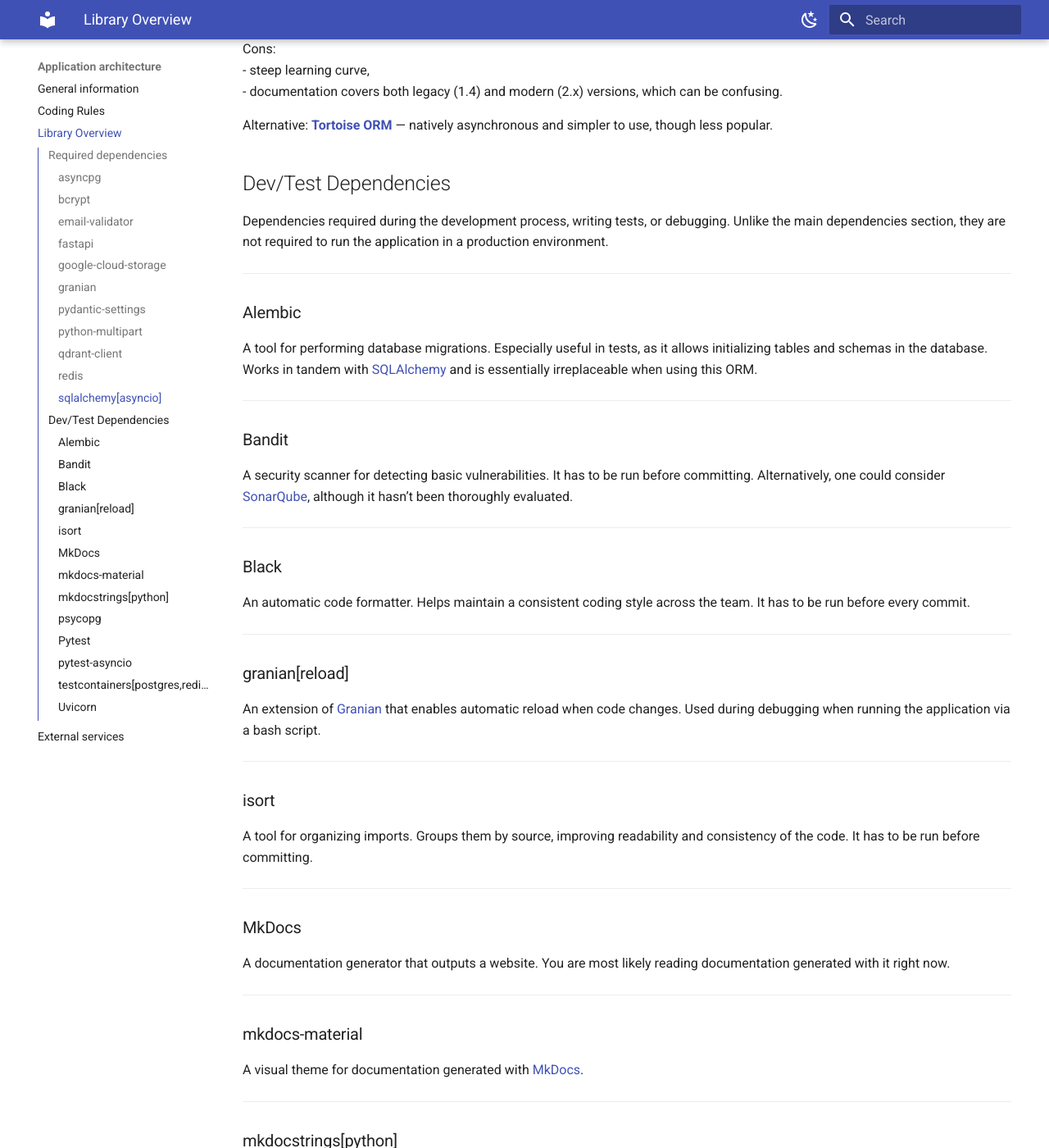
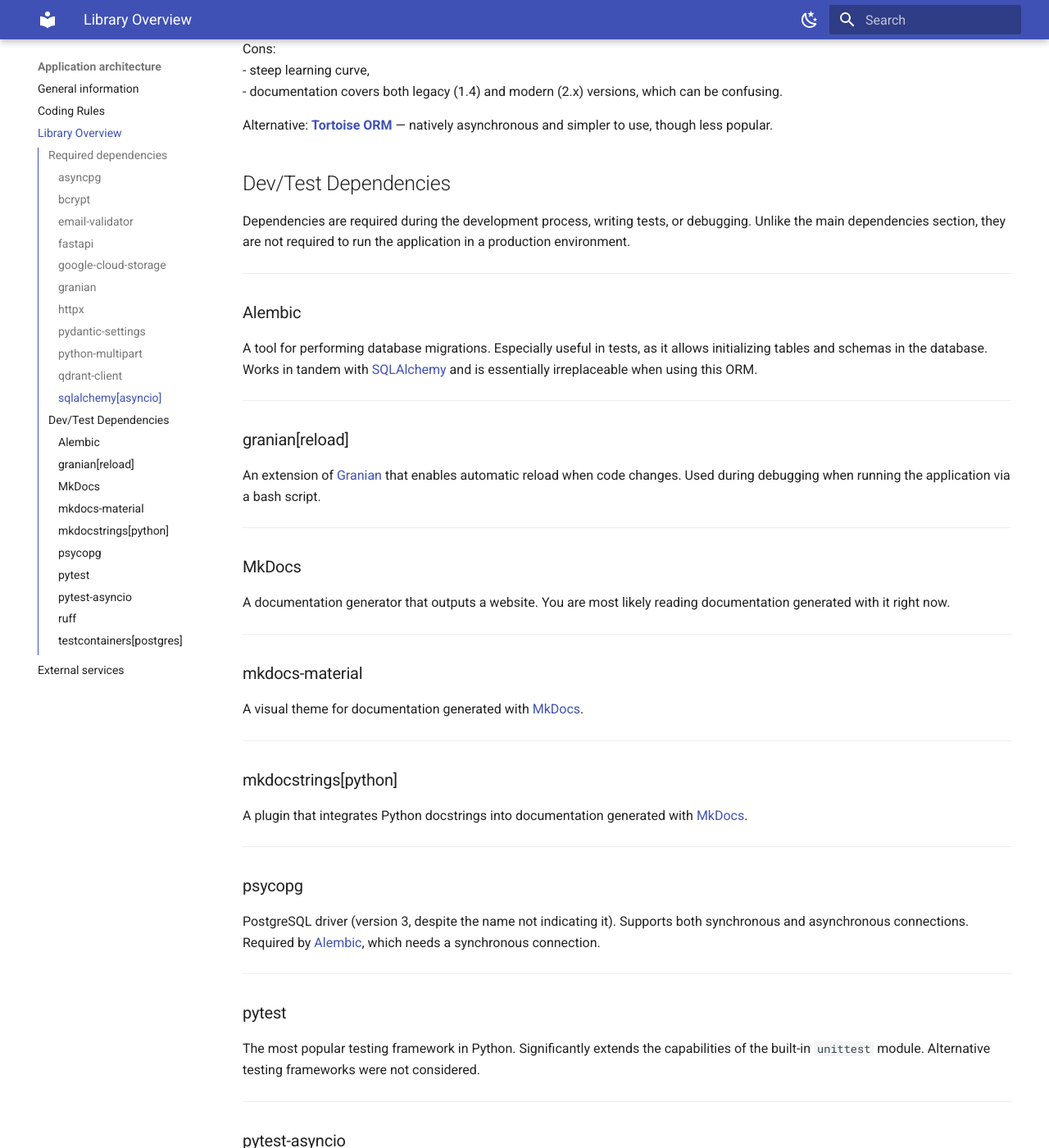
Before and after one commit to ErykMikolajewicz/prawobiorca-backend, an MkDocs documentation site: the page built from docs/architecture/libraries.md, in a window 1280 px wide and 1400 px high, scrolled down 2874 px. Shown: the whole window at 82% size. Built offline with MkDocs 1.6.1 and Material for MkDocs 9.7.7, drawn with Linux system fonts in a browser that asks for light colours; some of the changed text lies outside the part shown.

Commit message:
docs documentation: Remove some not actual information and info about new libraries in use.

```diff
--- a/docs/architecture/libraries.md
+++ b/docs/architecture/libraries.md
@@ -68,6 +68,13 @@ The downside is that it is synchronous — currently, asynchronous wrappers must
 An HTTP server written in Rust, supporting HTTP/2.
 Pros: high performance.
 Cons: harder debugging compared to Python-based servers (e.g., Hypercorn).
+
+---
+
+### httpx
+
+New popular http Python client. Used for its async support.
+Used to communicate with embedding service.
 
 ---
 
@@ -95,13 +102,7 @@ The official client for the Qdrant database — essentially the only option.
 
 ---
 
-### redis
-
-The official client for Redis — standard solution.
-
----
-
-### sqlalchemy[asyncio]
+### sqlalchemy\[asyncio\]
 
 The most popular ORM in Python.
 Pros:
@@ -118,7 +119,7 @@ Alternative: **[Tortoise ORM](https://tortoise.github.io/){target=_blank}** —
 
 ## Dev/Test Dependencies
 
-Dependencies required during the development process, writing tests, or debugging. Unlike the main dependencies section, they are not required to run the application in a production environment.
+Dependencies are required during the development process, writing tests, or debugging. Unlike the main dependencies section, they are not required to run the application in a production environment.
 
 ---
 
@@ -127,23 +128,8 @@ A tool for performing database migrations. Especially useful in tests, as it all
 
 ---
 
-### Bandit
-A security scanner for detecting basic vulnerabilities. It has to be run before committing. Alternatively, one could consider [SonarQube](https://www.sonarsource.com/knowledge/languages/python/){target=_blank}, although it hasn’t been thoroughly evaluated.
-
----
-
-### Black
-An automatic code formatter. Helps maintain a consistent coding style across the team. It has to be run before every commit.
-
----
-
-### granian[reload]
+### granian\[reload\]
 An extension of [Granian](#granian) that enables automatic reload when code changes. Used during debugging when running the application via a bash script.
-
----
-
-### isort
-A tool for organizing imports. Groups them by source, improving readability and consistency of the code. It has to be run before committing.
 
 ---
 
@@ -157,7 +143,7 @@ A visual theme for documentation generated with [MkDocs](#mkdocs).
 
 ---
 
-### mkdocstrings[python]
+### mkdocstrings\[python\]
 A plugin that integrates Python docstrings into documentation generated with [MkDocs](#mkdocs).
 
 ---
@@ -167,7 +153,7 @@ PostgreSQL driver (version 3, despite the name not indicating it). Supports both
 
 ---
 
-### Pytest
+### pytest
 The most popular testing framework in Python. Significantly extends the capabilities of the built-in `unittest` module. Alternative testing frameworks were not considered.
 
 ---
@@ -177,10 +163,10 @@ A [Pytest](#pytest) plugin that enables testing asynchronous code. It has some l
 
 ---
 
-### testcontainers[postgres,redis]
-A library for easily creating containers during integration tests. Officially works only with Docker, but Podman can be configured to cooperate with it by emulating Docker.
+### ruff
+Popular python linter. Used to ensure similar formatting across various devs. Also, can catch some bad smelling code, like unused imports
 
 ---
 
-### Uvicorn
-A lightweight HTTP server, often used during development for debugging due to its ease of execution from a Python script. Likely to be removed eventually, once running the [Granian](#granianreload) server directly from Python (instead of as a separate console application) is fully refined.
+### testcontainers\[postgres\]
+A library for easily creating containers during integration tests. Officially works only with Docker, but Podman can be configured to cooperate with it by emulating Docker.
--- a/pyproject.toml
+++ b/pyproject.toml
@@ -1,6 +1,6 @@
 [project]
 name = "prawobiorca-backend"
-version = "0.14.1"
+version = "0.14.2"
 description = "Law acts search engine with AI features."
 readme = "README.md"
 requires-python = ">=3.13"
```
Also changed, not shown: other parts of docs/architecture/libraries.md (+2 -2 lines), docs/app_logic.md (+0 -1 lines), docs/architecture/coding_rules.md (+3 -3 lines), docs/architecture/external_services.md (+4 -19 lines).
